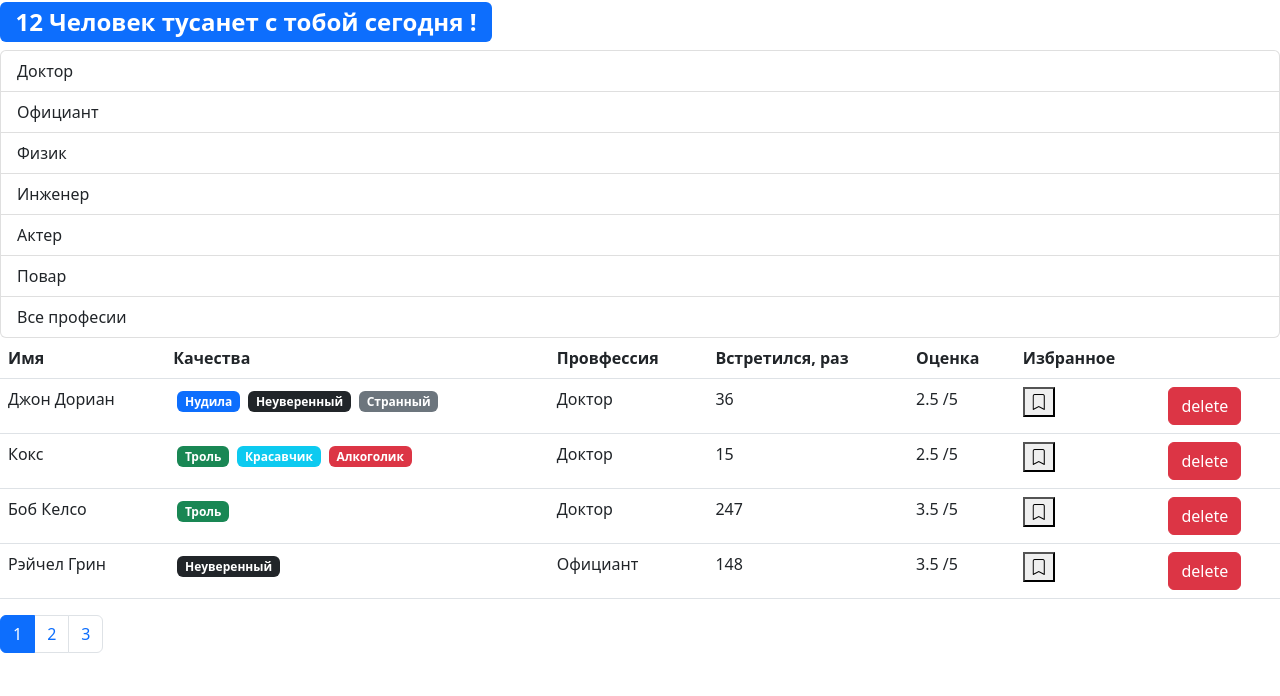
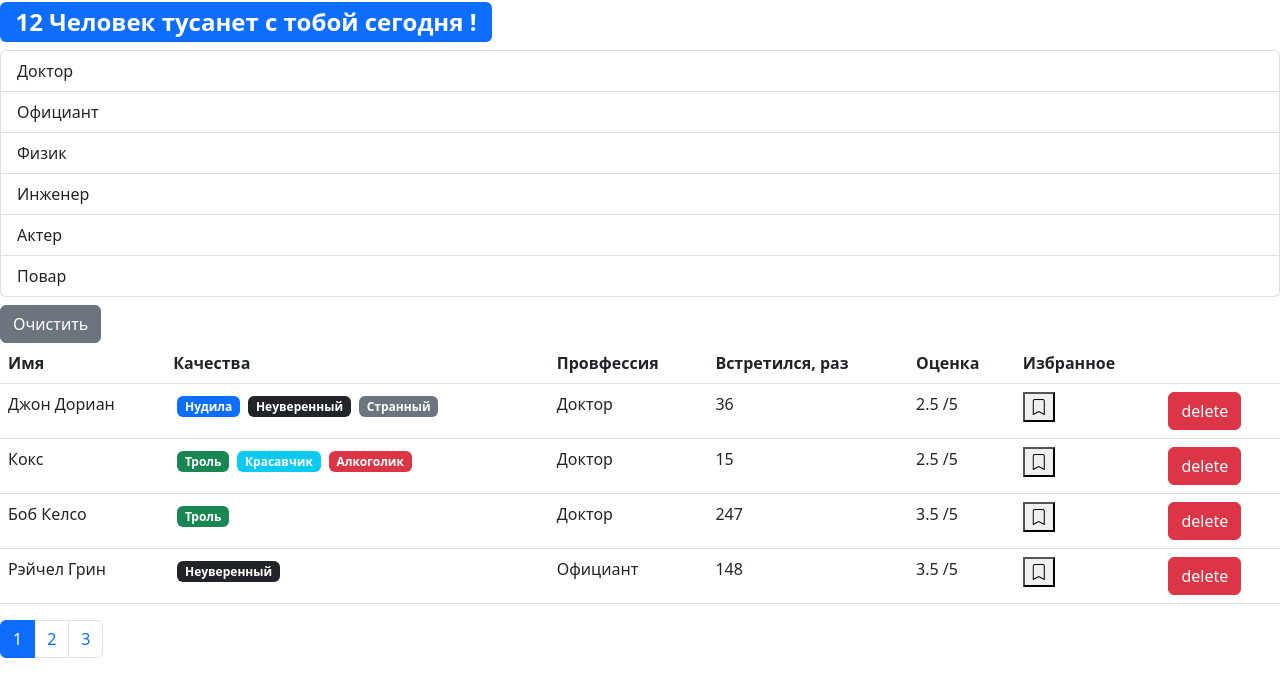
Before and after one commit to Art-San/09_10_22_project-react, a React (Create React App) app: page / in a window 1280 px wide. Shown: the top 696 px of the page. Built offline with nearby package versions, Linux system fonts and the light colour scheme.

Commit message:
good method

```diff
--- a/src/app/components/Users.jsx
+++ b/src/app/components/Users.jsx
@@ -18,11 +18,7 @@
         api.professions
             .fetchAll()
             .then((data) =>
-                setProfession(
-                    Object.assign(data, {
-                        allProfession: { name: 'Все професии' }
-                    })
-                )
+                setProfession(data)
             )
     }, [])
 
@@ -34,18 +30,30 @@
     const handlePageChange = (pageIndex) => {
         setCurrentPage(pageIndex)
     }
-    const filteredUsers = selectedProf && selectedProf._id
+    const filteredUsers = selectedProf
         ? allUsers.filter((user) => user.profession === selectedProf)
         : allUsers
     const userCrop = paginate(filteredUsers, currentPage, pageSize)
+    const clearFilter = () => {
+        setSelectedProf()
+    }
     return (
         <>
             {profession && (
-                <GroupList
-                    selectedItem={selectedProf}
-                    items={profession}
-                    onItemSelect={handleProfessionSelect}
-                />
+                <>
+                    <GroupList
+                        selectedItem={selectedProf}
+                        items={profession}
+                        onItemSelect={handleProfessionSelect}
+                    />
+                    <button
+                        className='btn btn-secondary mt-2'
+                        onClick={clearFilter}
+                    >
+                        {' '}
+                        Очистить
+                    </button>
+                </>
             )}
             {count > 0 && (
                 <table className="table">
```
